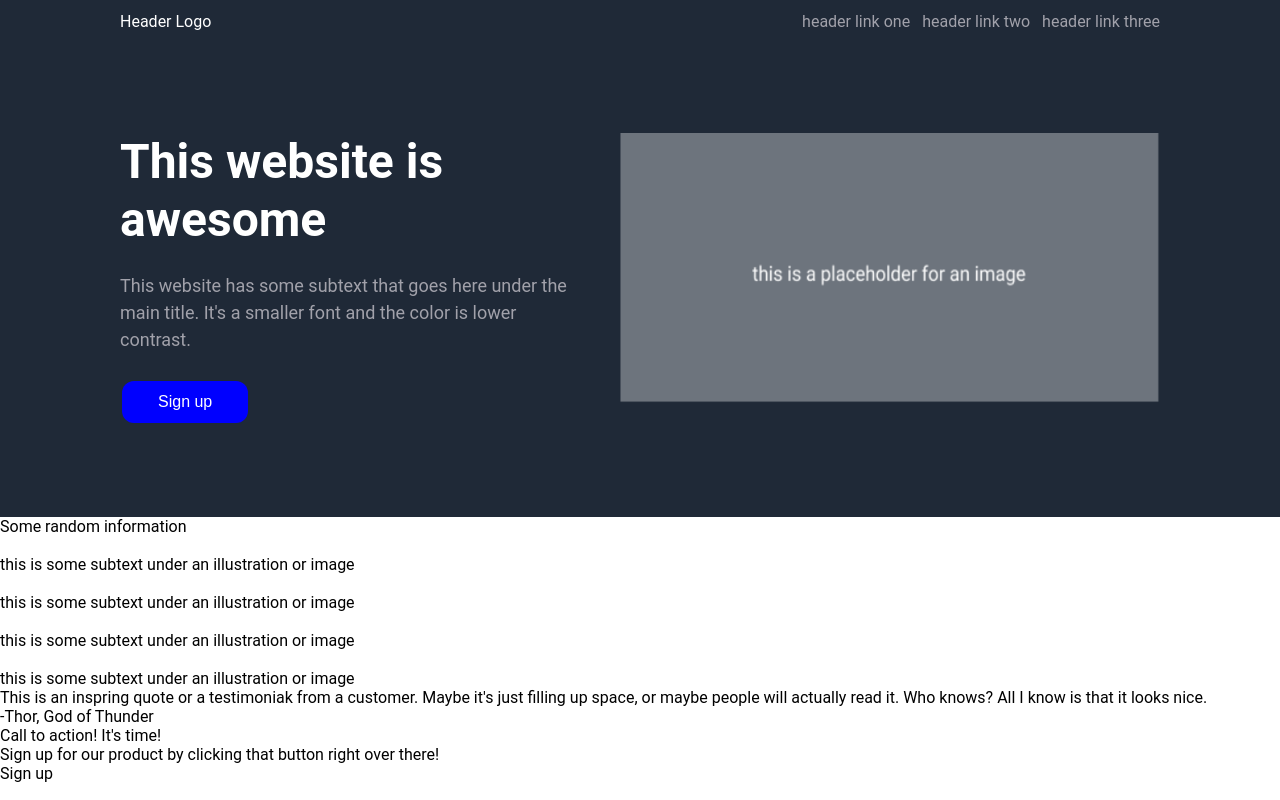
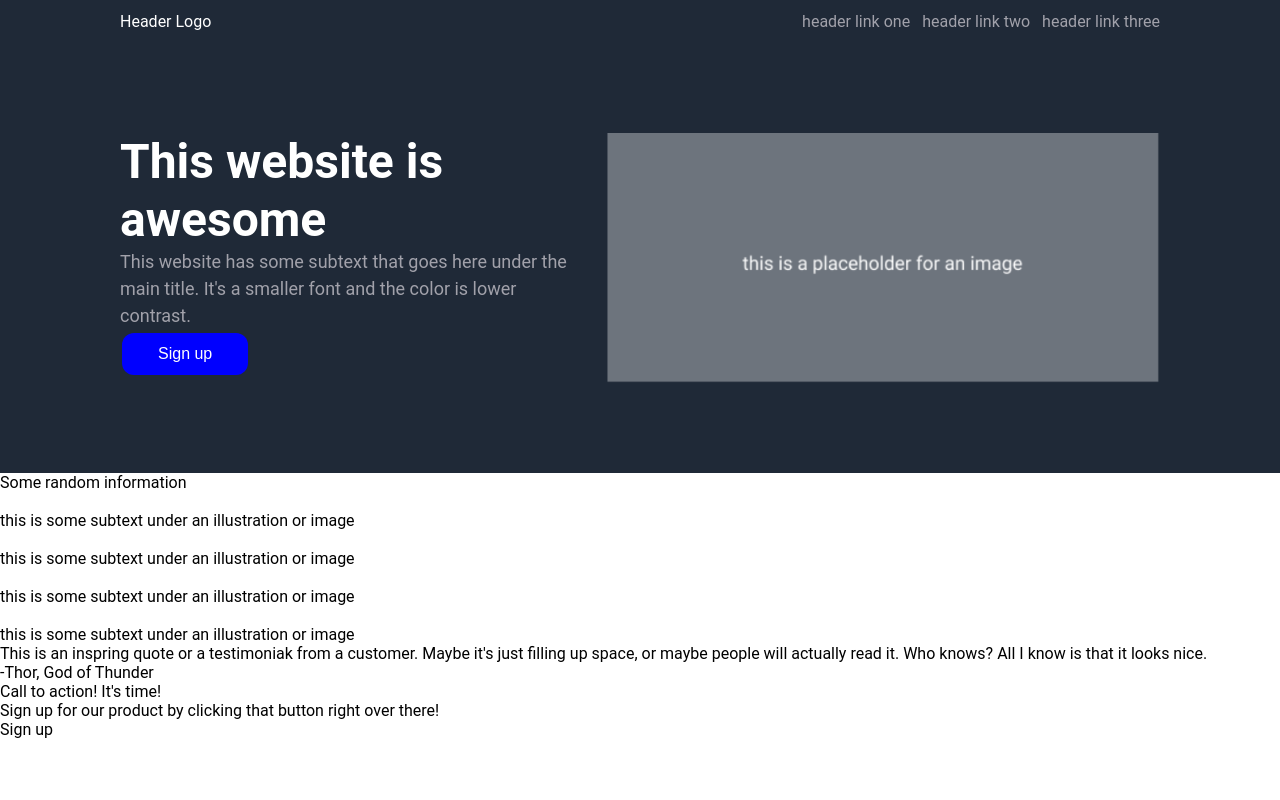
Before and after one commit to Krekno/landing-page, a plain HTML site: page index.html in a window 1280 px wide. Drawn offline with Linux system fonts and the light colour scheme.

Commit message:
made image smaller and removed gaps between texts in first row

```diff
--- a/styles.css
+++ b/styles.css
@@ -65,20 +65,18 @@ a {
     margin-right: 120px;
     margin-top: 90px;
     margin-bottom: 90px;
-    height: 270px;
-    width: 540px;
+    height: 250px;
+    width: auto;
 }
 
 .first_main_text {
     font-size: 48px;
     font-weight: 700;
     line-height: 1.2;
-    margin-bottom: 24px;
 }
 
 .first_secondary_text {
     font-size: 18px;
     font-weight: 400;
     line-height: 1.5;
-    margin-bottom: 24px;
 }
```
